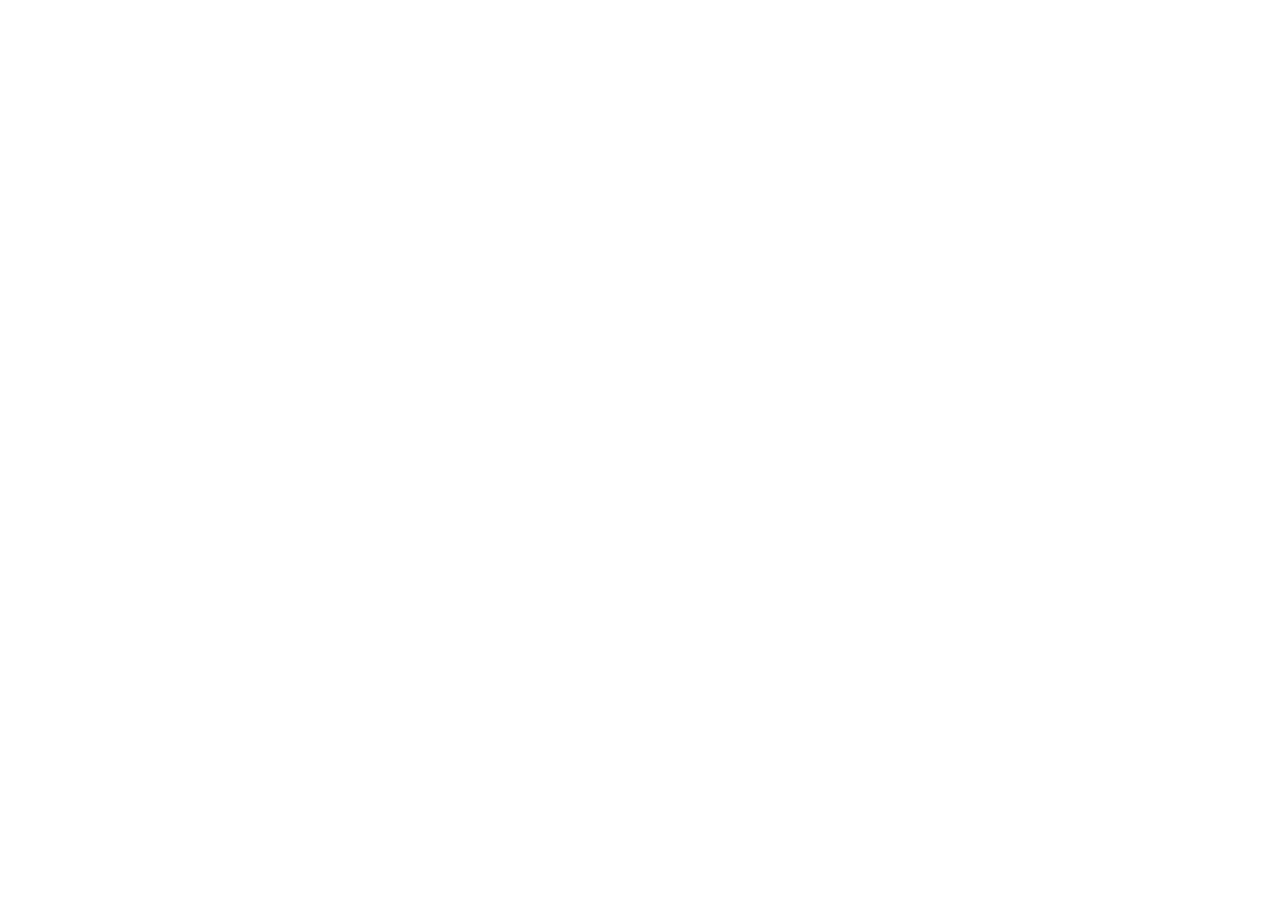
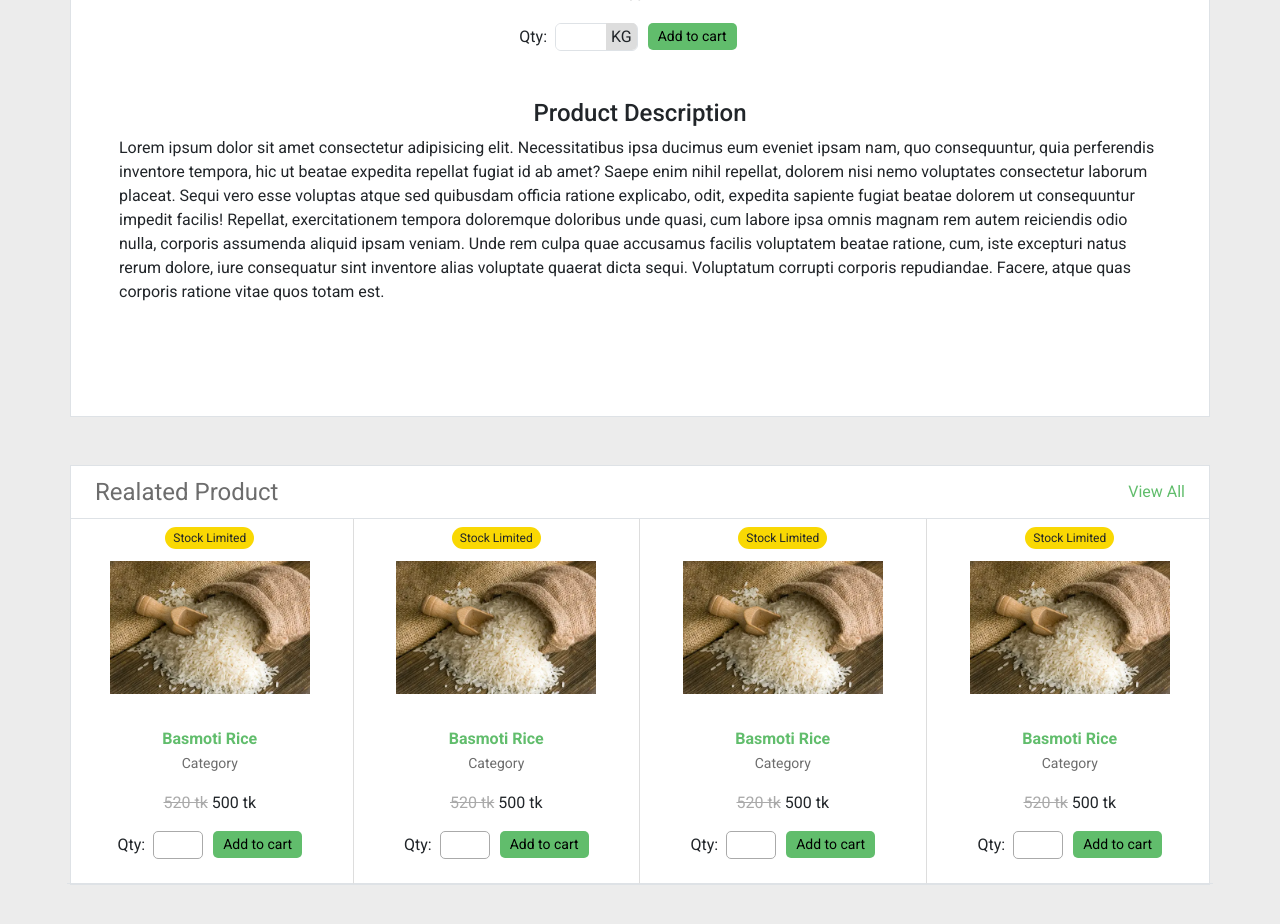
Before and after one commit to thdihan/Grocer-E, a React (Vite) app in the folder client/: page /product/101 in a window 1280 px wide. Shown: the part 660-1584 px from the top of the page. Before the commit the page ends 800 px from the top, so only its background shows below. Built offline with nearby package versions, Linux system fonts and the light colour scheme.

Commit message:
Single Product Details added

```diff
--- a/client/src/App.jsx
+++ b/client/src/App.jsx
@@ -10,6 +10,7 @@ import Signup from "./Components/Seller/Signup";
 import { AuthContextProvider } from "./Context/AuthContext";
 import Layout from "./Components/Buyer/Layout";
 import Home from "./Components/Buyer/Pages/Home";
+import SingleProductDetails from "./Components/Buyer/SingleProductDetails";
 function App() {
     return (
         <AuthContextProvider>
@@ -34,6 +35,10 @@ function App() {
                     </Route>
                     <Route path="/*" element={<Layout />}>
                         <Route path="" element={<Home />} />
+                        <Route
+                            path="product/:id"
+                            element={<SingleProductDetails />}
+                        />
                     </Route>
                 </Routes>
             </Router>
--- a/client/src/Components/Buyer/NavItems.jsx
+++ b/client/src/Components/Buyer/NavItems.jsx
@@ -1,5 +1,6 @@
 import { useState } from "react";
 import classes from "../../Style/Buyer/Navbar.module.css";
+import { Link } from "react-router-dom";
 export default function NavItems({ items }) {
     const [activeIndex, setActiveIndex] = useState(0);
 
--- a/client/src/Components/Buyer/ProductBox.jsx
+++ b/client/src/Components/Buyer/ProductBox.jsx
@@ -4,7 +4,7 @@ import SingleProduct from "./SingleProduct";
 export default function ProductBox({ itemCount, boxTitle }) {
     const SingleProductCount = Array(itemCount).fill(null);
     return (
-        <div className="container">
+        <div className="container p-0">
             <div className={`${classes["product-box"]} w-100 border bg-white`}>
                 <div
                     className={`${classes["product-box-header"]} border-bottom px-4 py-2 d-flex justify-content-between align-items-center`}
--- a/client/src/Components/Buyer/SingleProduct.jsx
+++ b/client/src/Components/Buyer/SingleProduct.jsx
@@ -1,8 +1,11 @@
 import classes from "../../Style/Buyer/ProductBox.module.css";
 import product_image from "../../assets/rice.webp";
+import { Link } from "react-router-dom";
 export default function SingleProduct() {
     return (
-        <div className={`${classes["single-product"]} py-2 col-12 col-md-3`}>
+        <div
+            className={`${classes["single-product"]} py-2 col-12 col-md-3 border-bottom`}
+        >
             <div
                 className={`${classes["product-thumnail"]} d-flex justify-content-center align-items-center w-100`}
             >
@@ -18,8 +21,12 @@ export default function SingleProduct() {
             <div
                 className={`${classes["product-info"]} d-flex align-items-center flex-column`}
             >
-                <p className={`fw-semibold m-0`}>Basmoti Rice</p>
-                <p className={`m-0`}>Category</p>
+                <p className={`${classes["product-title"]} fw-semibold m-0`}>
+                    <Link to={`/product/1`}>Basmoti Rice</Link>
+                </p>
+                <p className={`${classes["product-category"]} m-0`}>
+                    <Link>Category</Link>
+                </p>
                 <p className={`m-0 mt-3`}>
                     <del className={`${classes["fade-base-price"]}`}>
                         520 tk
--- /dev/null
+++ b/client/src/Components/Buyer/SingleProductDetails.jsx
@@ -0,0 +1,90 @@
+import classes from "../../Style/Buyer/SingleProductDetails.module.css";
+import img from "../../assets/rice.webp";
+import ProductBox from "./ProductBox";
+export default function SingleProductDetails() {
+    return (
+        <div style={{ background: "#dddddd8d" }} className={`py-5`}>
+            <div className={`${classes["single-product-details"]} pb-5`}>
+                <div
+                    className={`${classes["product-basic-info"]} container bg-white border py-5`}
+                >
+                    <div className={`row`}>
+                        <div
+                            className={`${classes["product-image"]} col-12 d-flex justify-content-center`}
+                        >
+                            <img src={img} alt="" className={`img-fluid`} />
+                        </div>
+                        <div
+                            className={`${classes["basic-info"]} col-12 pt-5 row`}
+                        >
+                            <div
+                                className={`${classes["title-category"]} col-12 text-center`}
+                            >
+                                <h3 className={`${classes["product-title"]}`}>
+                                    Basmoti Rice
+                                </h3>
+                                <p className={`${classes["product-category"]}`}>
+                                    Rice
+                                </p>
+                            </div>
+
+                            <div
+                                className={`${classes["order-button"]} col-12 justify-content-center d-flex`}
+                            >
+                                <div className={`${classes["quantity"]}`}>
+                                    <label htmlFor="product-qty">Qty:</label>
+                                    <label
+                                        className={`${classes["product-unit"]} border ms-2 rounded`}
+                                    >
+                                        <input
+                                            className={`ps-2`}
+                                            type="number"
+                                            name="product-qty"
+                                            id="product-qty"
+                                            min="0"
+                                        />
+                                        <span>KG</span>
+                                    </label>
+                                </div>
+                                <div className={`${classes["add-to-cart"]} `}>
+                                    <button className={``}>Add to cart</button>
+                                </div>
+                            </div>
+                        </div>
+
+                        <div
+                            className={`${classes["product-details"]} py-5 px-5`}
+                        >
+                            <h4 className={`text-center`}>
+                                Product Description
+                            </h4>
+                            <p>
+                                Lorem ipsum dolor sit amet consectetur
+                                adipisicing elit. Necessitatibus ipsa ducimus
+                                eum eveniet ipsam nam, quo consequuntur, quia
+                                perferendis inventore tempora, hic ut beatae
+                                expedita repellat fugiat id ab amet? Saepe enim
+                                nihil repellat, dolorem nisi nemo voluptates
+                                consectetur laborum placeat. Sequi vero esse
+                                voluptas atque sed quibusdam officia ratione
+                                explicabo, odit, expedita sapiente fugiat beatae
+                                dolorem ut consequuntur impedit facilis!
+                                Repellat, exercitationem tempora doloremque
+                                doloribus unde quasi, cum labore ipsa omnis
+                                magnam rem autem reiciendis odio nulla, corporis
+                                assumenda aliquid ipsam veniam. Unde rem culpa
+                                quae accusamus facilis voluptatem beatae
+                                ratione, cum, iste excepturi natus rerum dolore,
+                                iure consequatur sint inventore alias voluptate
+                                quaerat dicta sequi. Voluptatum corrupti
+                                corporis repudiandae. Facere, atque quas
+                                corporis ratione vitae quos totam est.
+                            </p>
+                        </div>
+                    </div>
+                </div>
+            </div>
+            <ProductBox itemCount={4} boxTitle={`Realated Product`} />
+        </div>
+    );
+}
--- a/client/src/Style/Buyer/ProductBox.module.css
+++ b/client/src/Style/Buyer/ProductBox.module.css
@@ -10,6 +10,14 @@
     border-right: 1px solid #ddd;
 }
 
+.product-title a {
+    color: var(--green-primary);
+}
+
+.product-category a {
+    color: #6d6d6d;
+    font-size: 14px;
+}
 .image-container {
     width: 200px;
     height: 200px;
@@ -33,7 +41,7 @@
 
 .quantity input {
     width: 50px;
-    border-radius: 10px;
+    border-radius: 5px;
     border: 0;
     border: 1px solid #aaa;
 }
@@ -41,7 +49,8 @@
 .add-to-cart button {
     margin-left: 10px;
     border: 0;
+    font-size: 14px;
     padding: 3px 10px;
     background: var(--green-primary);
-    border-radius: 10px;
+    border-radius: 5px;
 }
--- /dev/null
+++ b/client/src/Style/Buyer/SingleProductDetails.module.css
@@ -0,0 +1,21 @@
+.quantity input {
+    width: 50px;
+    border-radius: 5px;
+    border: 0;
+}
+
+.add-to-cart button {
+    margin-left: 10px;
+    border: 0;
+    font-size: 14px;
+    padding: 3px 10px;
+    background: var(--green-primary);
+    border-radius: 5px;
+}
+
+.product-unit span {
+    background-color: #ddd;
+    padding: 4px 5px;
+    border-top-right-radius: 5px;
+    border-bottom-right-radius: 5px;
+}
```
